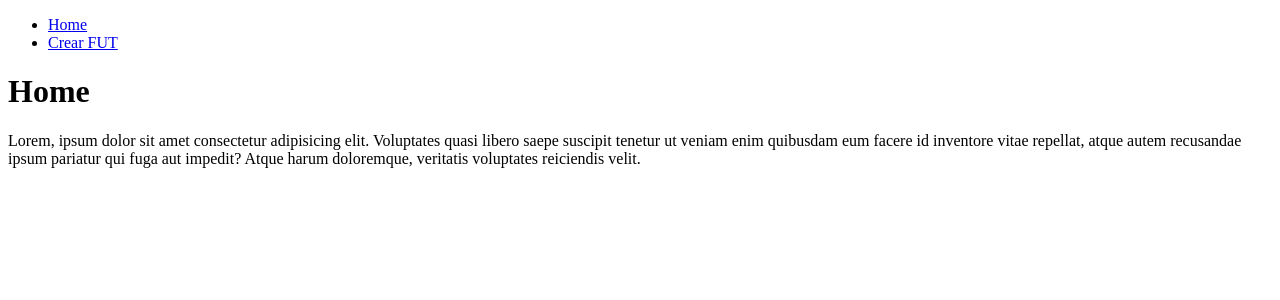
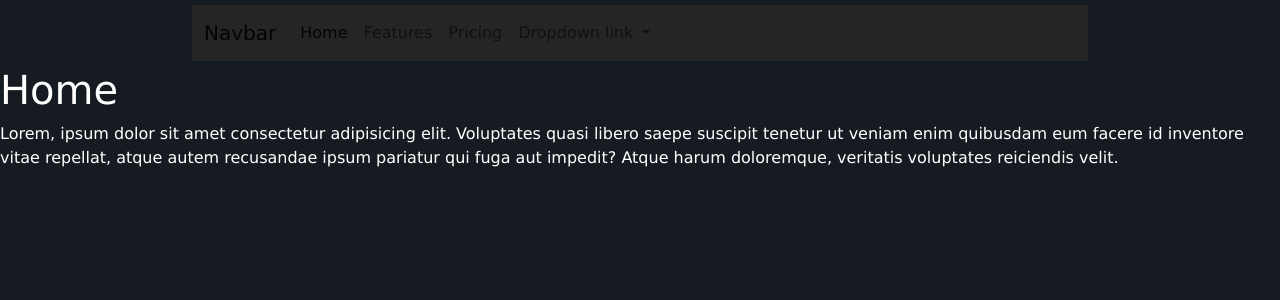
Before and after one commit to Edgar-ae/FUT_CTR-B_v2, a Django app: page / in a window 1280 px wide. Shown: the top 300 px of the page. Run offline with Django 4.2, Linux system fonts and the light colour scheme; some libraries are stand-ins or nearby versions.

Commit message:
I just added the bootstrap module with node

```diff
--- /dev/null
+++ b/myapp/static/styles/main.css
@@ -0,0 +1,13 @@
+body {
+    background: #161B22;
+    font-family: verdana;
+    color: white;
+}
+.mynavbar{
+    width: 70%;
+    margin: 5px auto;
+    background: #252526;
+}
+.pp {
+    background: red;
+}
--- a/myapp/templates/layouts/base.html
+++ b/myapp/templates/layouts/base.html
@@ -1,26 +1,56 @@
+{% load static %}
+
 <!DOCTYPE html>
 <html lang="en">
 <head>
     <meta charset="UTF-8">
     <meta http-equiv="X-UA-Compatible" content="IE=edge">
     <meta name="viewport" content="width=device-width, initial-scale=1.0">
+    <link rel="stylesheet" href="{% static '/node_modules/bootstrap/dist/css/bootstrap.css' %}">
+    <link rel="stylesheet" href="{% static '/styles/main.css' %}">
     <title>FUT_CTR-B</title>
 </head>
 <body>
-    <nav>
-        <ul>
-            <li>
-                <a href="/">Home</a>
-            </li>
-            <li>
-                <a href="/form_new_fut">Crear FUT</a>
-            </li>
-        </ul>
-    </nav>
+    <div class="mynavbar">
+    <nav class="navbar navbar-expand-lg bg-body-tertiary">
+        <div class="container-fluid">
+          <a class="navbar-brand white" href="#">Navbar</a>
+          <button class="navbar-toggler" type="button" data-bs-toggle="collapse" data-bs-target="#navbarNavDropdown" aria-controls="navbarNavDropdown" aria-expanded="false" aria-label="Toggle navigation">
+            <span class="navbar-toggler-icon"></span>
+          </button>
+          <div class="collapse navbar-collapse" id="navbarNavDropdown">
+            <ul class="navbar-nav">
+              <li class="nav-item">
+                <a class="nav-link active" aria-current="page" href="#">Home</a>
+              </li>
+              <li class="nav-item">
+                <a class="nav-link" href="#">Features</a>
+              </li>
+              <li class="nav-item">
+                <a class="nav-link" href="#">Pricing</a>
+              </li>
+              <li class="nav-item dropdown">
+                <a class="nav-link dropdown-toggle" href="#" role="button" data-bs-toggle="dropdown" aria-expanded="false">
+                  Dropdown link
+                </a>
+                <ul class="dropdown-menu">
+                  <li><a class="dropdown-item" href="#">Action</a></li>
+                  <li><a class="dropdown-item" href="#">Another action</a></li>
+                  <li><a class="dropdown-item" href="#">Something else here</a></li>
+                </ul>
+              </li>
+            </ul>
+          </div>
+        </div>
+      </nav>
+    </div>
 
-    <div class="content">
+    <div class="contents">
         {% block content %}
         {% endblock %}
     </div>
+
+    <script src="{% static '/node_modules/bootstrap/dist/js/bootstrap.bundle.min.js' %}"></script>
+
 </body>
 </html>
```
Also changed, not shown: package.json (added, +16 -0 lines), package-lock.json (added).
